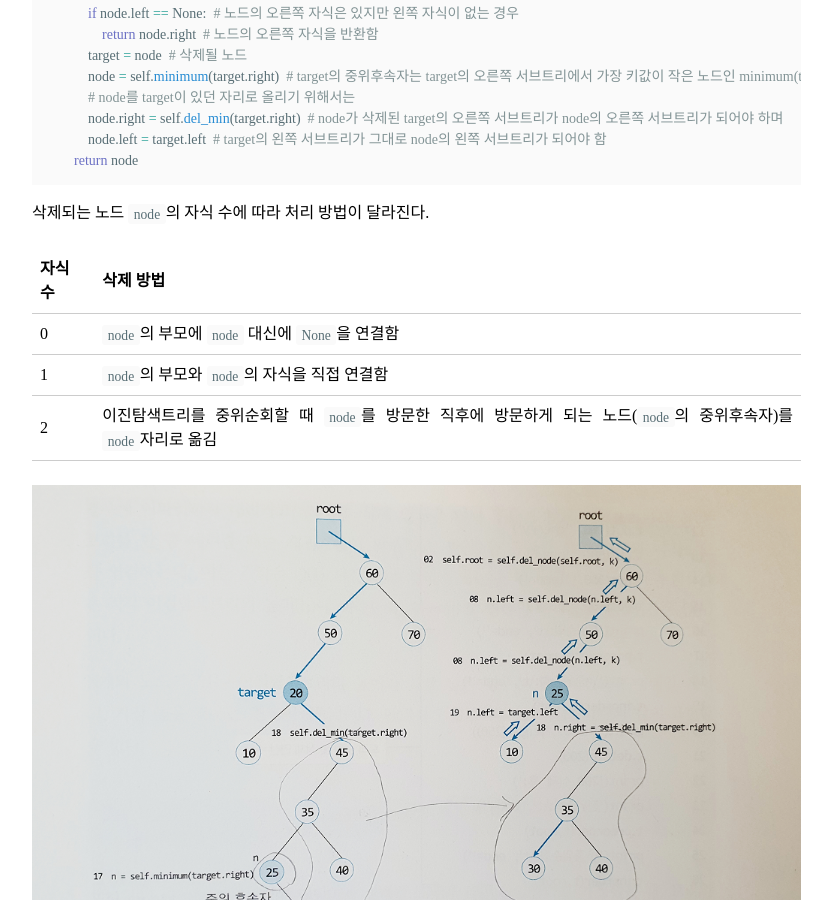
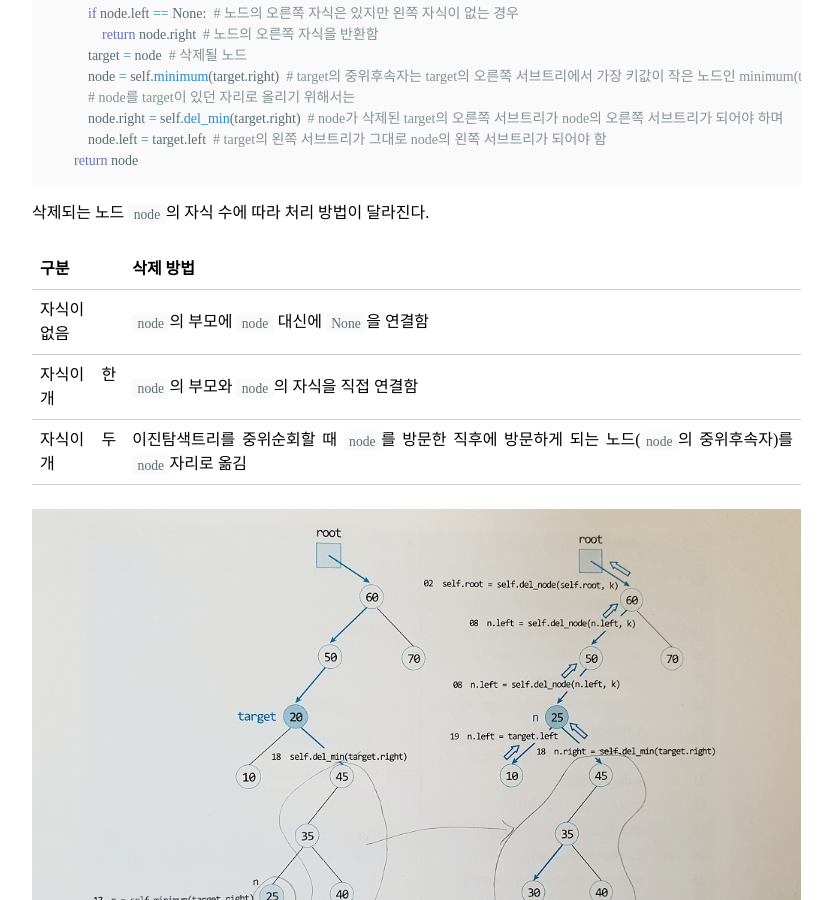
Before and after one commit to boreum0302/blog, a Jekyll site: the page built from _posts/2020-04-07-search-tree.md, in a window 1280 px wide and 900 px high, scrolled down 3450 px. Shown: the whole window, without its empty margins (335-1167 px from the left). Built offline with Jekyll 4.4.1, drawn with Linux system fonts in a browser that asks for light colours; nearby versions of some CDN libraries; some web fonts are replaced.

Commit message:
Update 2020-04-07-search-tree.md

```diff
--- a/_posts/2020-04-07-search-tree.md
+++ b/_posts/2020-04-07-search-tree.md
@@ -122,11 +122,11 @@ class BST:
 
 삭제되는 노드 `node`의 자식 수에 따라 처리 방법이 달라진다.
 
-|자식 수|삭제 방법|
+|구분|삭제 방법|
 |---|---|
-|0      |`node`의 부모에 `node` 대신에 `None`을 연결함|
-|1      |`node`의 부모와 `node`의 자식을 직접 연결함|
-|2      |이진탐색트리를 중위순회할 때 `node`를 방문한 직후에 방문하게 되는 노드(`node`의 중위후속자)를 `node`자리로 옮김|
+|자식이 없음|`node`의 부모에 `node` 대신에 `None`을 연결함|
+|자식이 한 개|`node`의 부모와 `node`의 자식을 직접 연결함|
+|자식이 두 개|이진탐색트리를 중위순회할 때 `node`를 방문한 직후에 방문하게 되는 노드(`node`의 중위후속자)를 `node`자리로 옮김|
 
 ![(1)]({{ '/images/2020-04-07-(2).png' }}){: .align-center}
 
```
